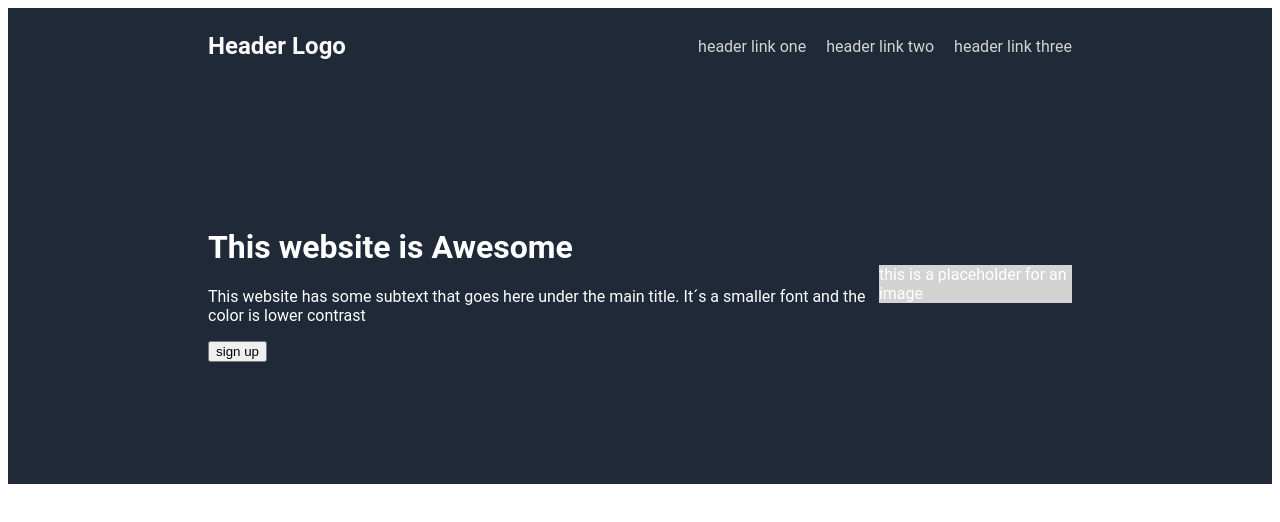
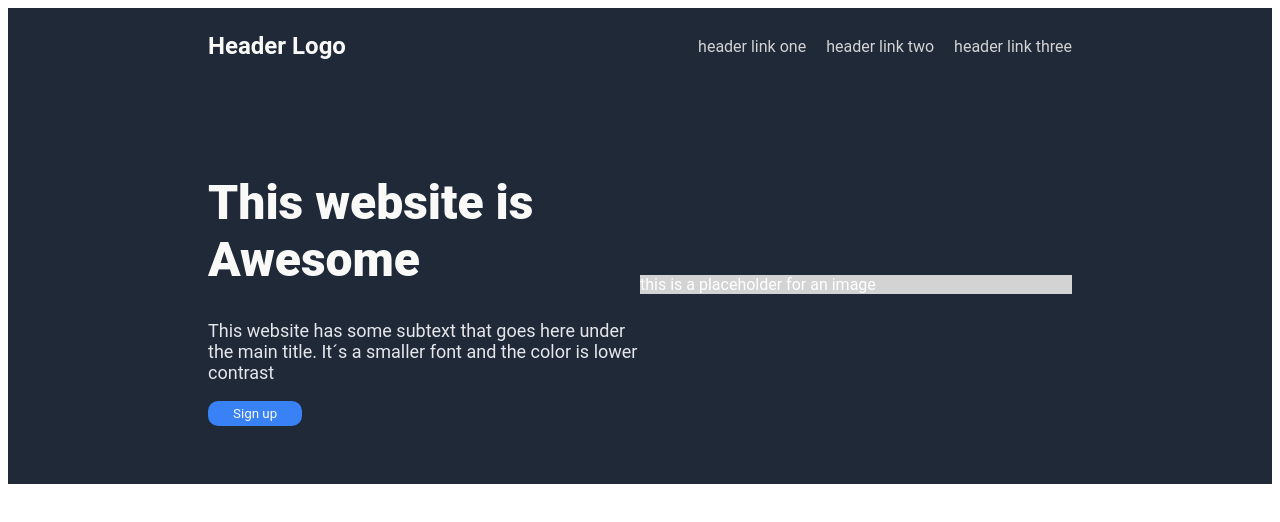
Before and after one commit to lpenche/landing-page, a plain HTML site: page index.html in a window 1280 px wide. Drawn offline with Linux system fonts and the light colour scheme.

Commit message:
Style left of hero section

```diff
--- a/css/style.css
+++ b/css/style.css
@@ -34,10 +34,36 @@ ul {
     height: 400px;
     padding: 0 200px;
     display: flex;
-    justify-content: space-between;
     align-items: center;
 }
 
+.hero {
+    font-size: 48px;
+    font-weight: 900;
+    color: #f9faf8;
+}
+
+.sub-hero {
+    font-size: 18px;
+    color: #e5e7eb;
+}
+
+button {
+    background-color: #3882f6;
+    color: #f9faf8;
+    font-family: roboto, sans-serif;
+    border-radius: 10px;
+    border: 0;
+    padding: 5px 25px;
+}
 .placeholder {
     background-color: lightgrey;
 }
+
+.left {
+    width: 50%;
+}
+
+.right {
+    flex: 1;
+}
--- a/index.html
+++ b/index.html
@@ -20,7 +20,7 @@
         <div class="left">
             <h1 class="hero">This website is Awesome</h1>
             <p class="sub-hero">This website has some subtext that goes here under the main title. It´s a smaller font and the color is lower contrast</p>
-            <button>sign up</button>
+            <button>Sign up</button>
         </div>
         <div class="right">
             <div class="placeholder">
```
